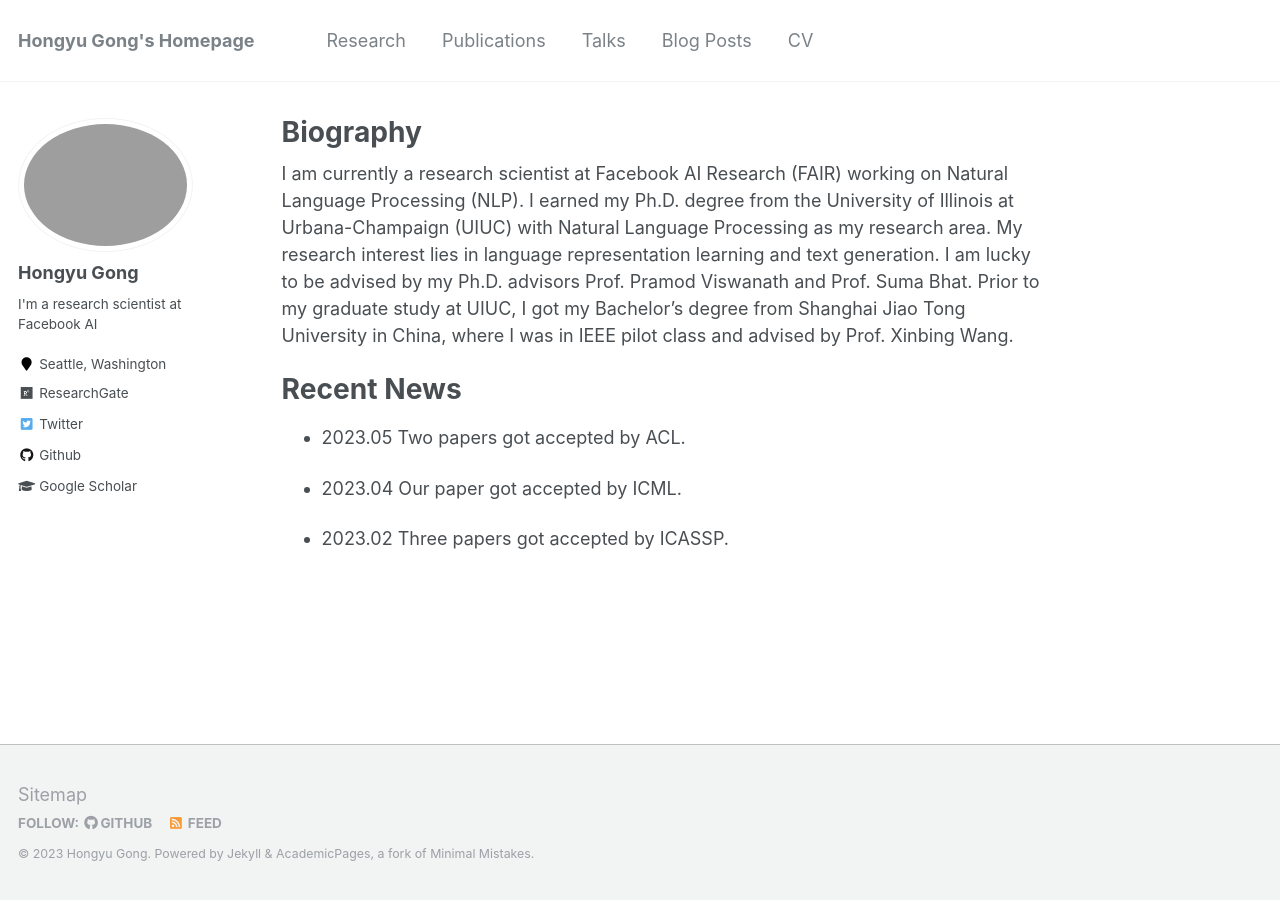
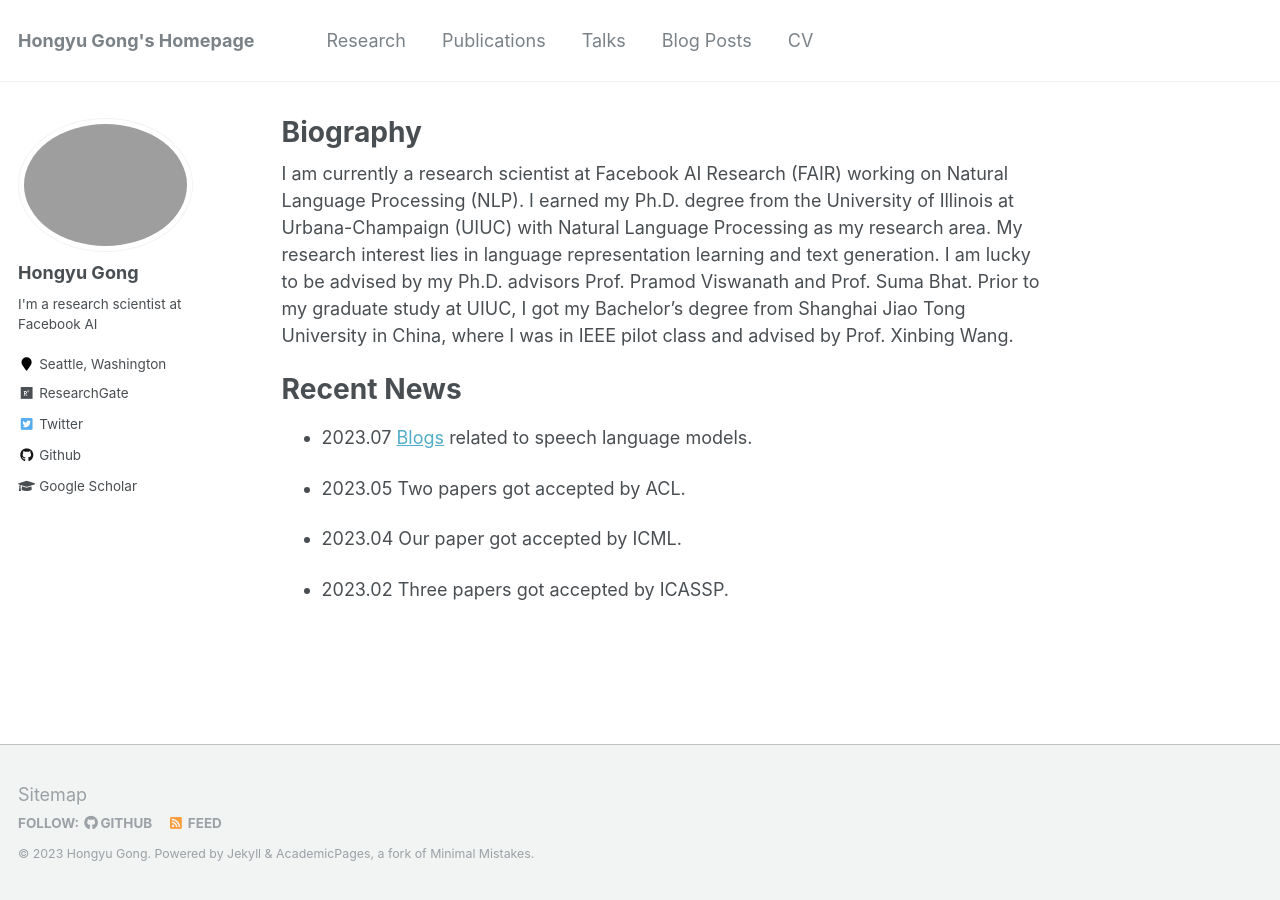
Before and after one commit to HongyuGong/HongyuGong.github.io, a Jekyll site: the page built from _pages/about.md, in a window 1280 px wide. Built offline with Jekyll 4.4.1, drawn with Linux system fonts in a browser that asks for light colours.

Commit message:
Update about.md

```diff
--- a/_pages/about.md
+++ b/_pages/about.md
@@ -13,6 +13,8 @@ I am currently a research scientist at Facebook AI Research (FAIR) working on Na
 
 Recent News
 ======
+
+* 2023.07 [Blogs](https://hongyugong.github.io/year-archive/) related to speech language models.
 
 * 2023.05 Two papers got accepted by ACL.
 
```
